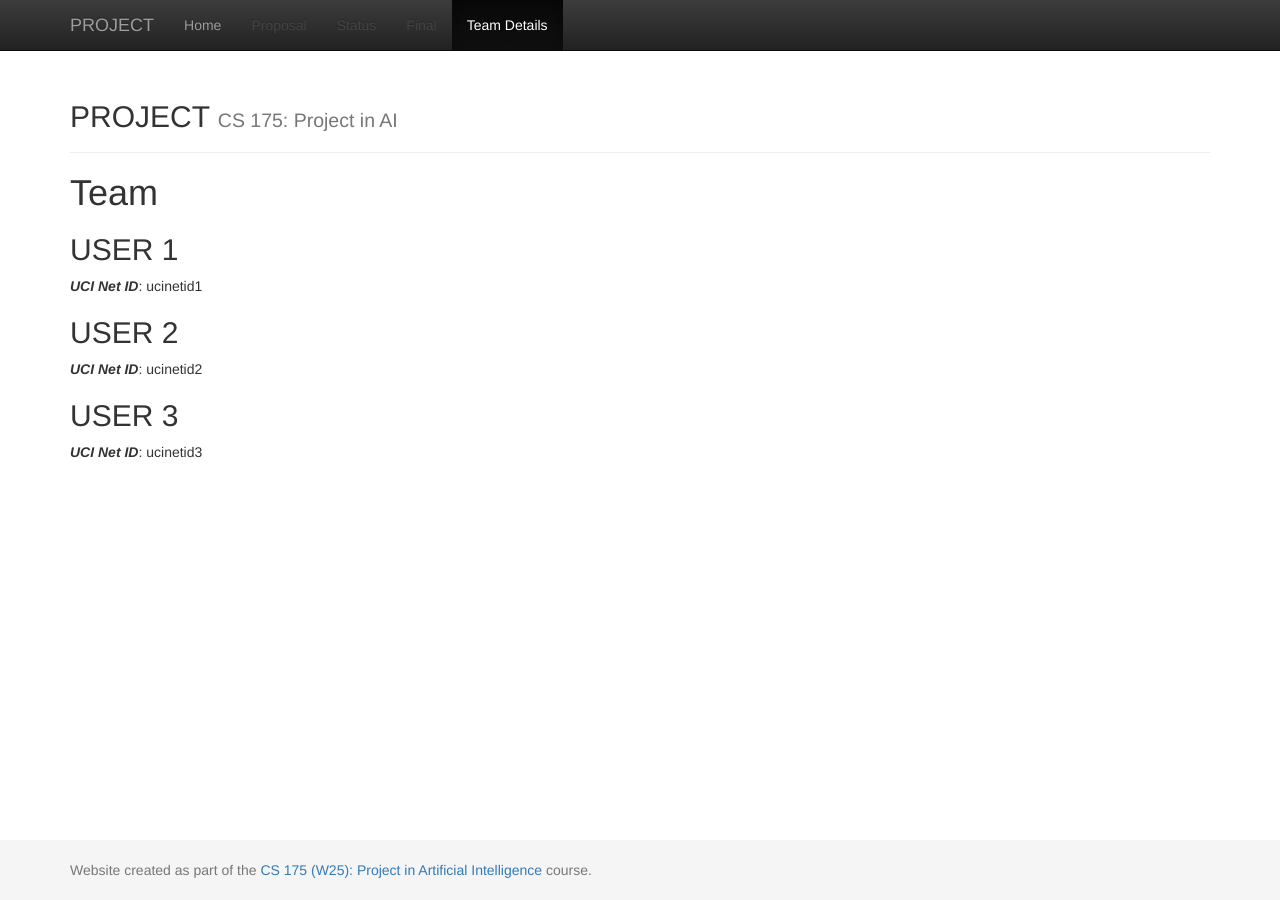
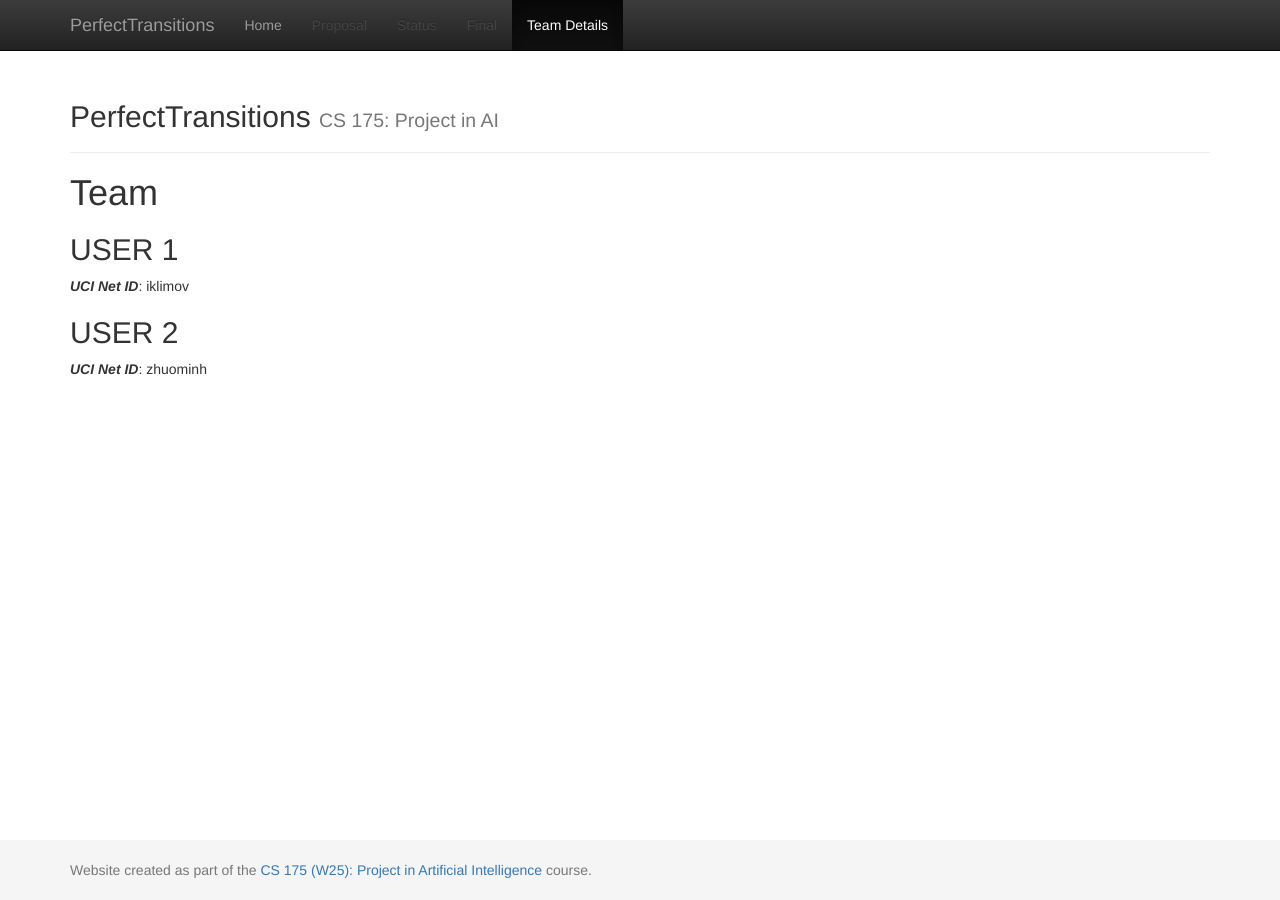
Before and after one commit to Ilya2000Klimov/PerfectTransitions, a Jekyll site: the page built from docs/team.md, in a window 1280 px wide. Built offline with Jekyll 4.4.1, drawn with Linux system fonts in a browser that asks for light colours.

Commit message:
Configuring the github pages website

```diff
--- a/docs/_config.yml
+++ b/docs/_config.yml
@@ -1,7 +1,7 @@
 ###########
 # site.title
 
-title:    'PROJECT'
+title:    'PerfectTransitions'
 subtitle: 'CS 175: Project in AI'
 
 
--- a/docs/team.md
+++ b/docs/team.md
@@ -7,10 +7,10 @@ title:  Team
 
 
 ## USER 1
-***UCI Net ID***: ucinetid1
+***UCI Net ID***: iklimov
 
 ## USER 2
-***UCI Net ID***: ucinetid2
+***UCI Net ID***: zhuominh
 
-## USER 3
-***UCI Net ID***: ucinetid3
+<!-- ## USER 3
+***UCI Net ID***: ucinetid3 -->
```
Also changed, not shown: docs/index.md (+1 -1 lines).
